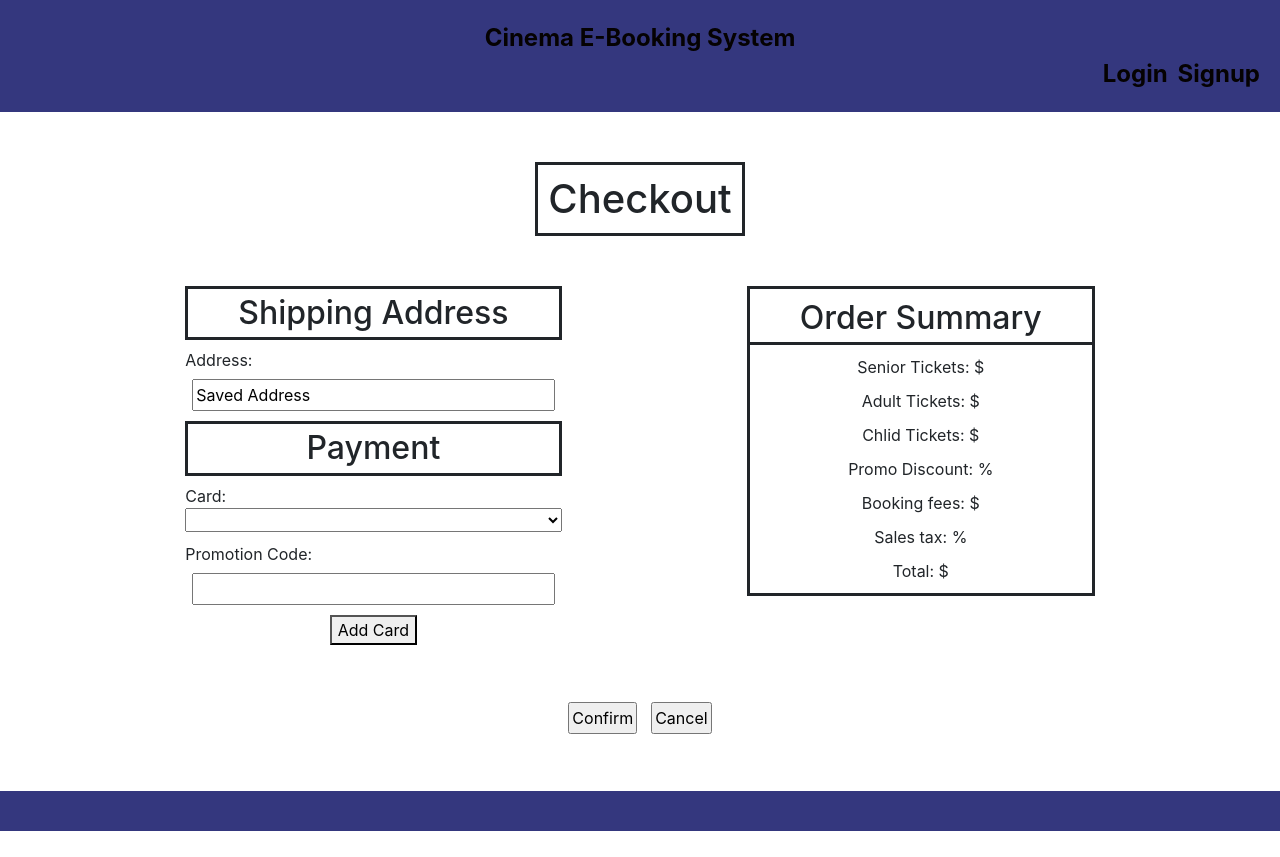
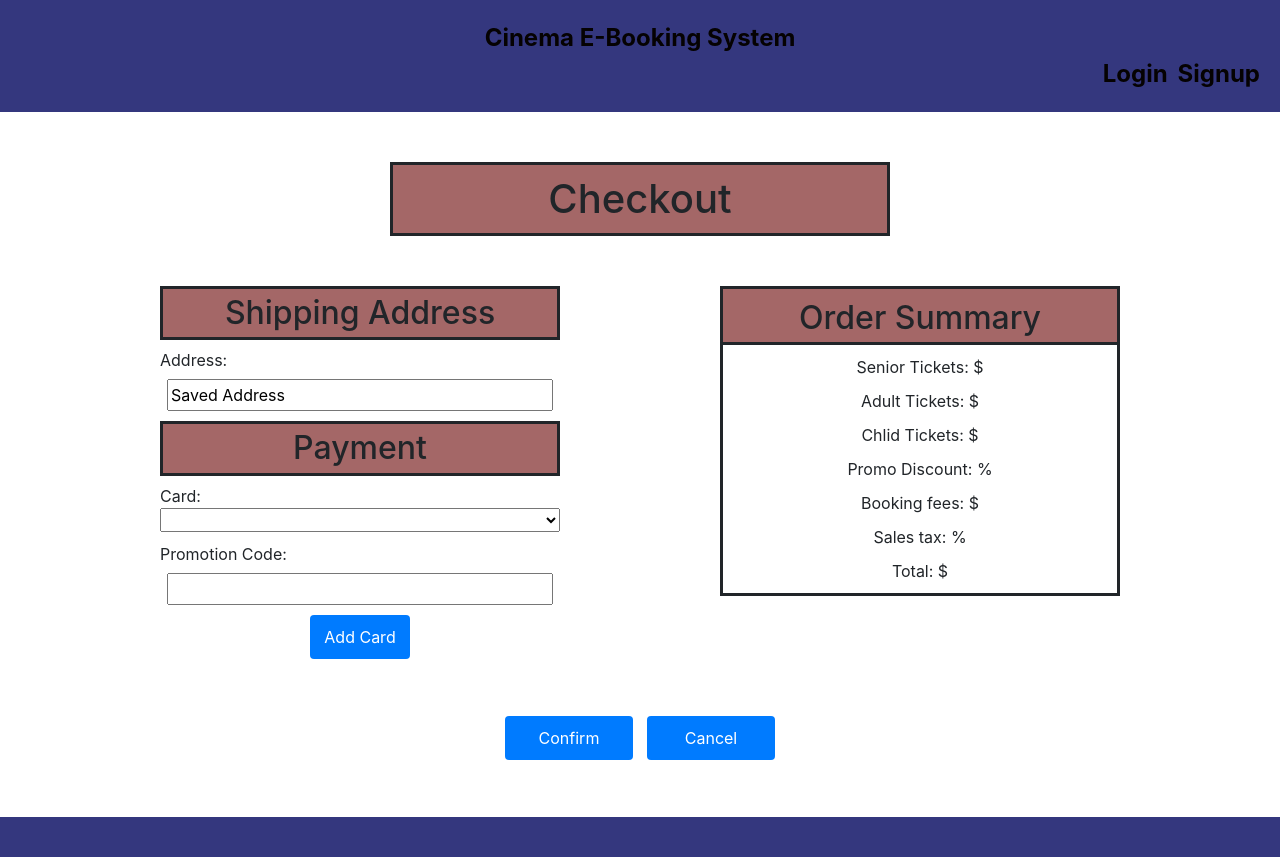
Before and after one commit to ehh67855/Cinema-Booking-Application, a React (Create React App) app in the folder frontend/: page /checkout in a window 1280 px wide. Before the commit the page ends 831 px from the top, so only its background shows below. Built offline with nearby package versions, Linux system fonts and the light colour scheme.

Commit message:
Added styling to Checkout page

```diff
--- a/frontend/src/components/CheckoutPages/Checkout.css
+++ b/frontend/src/components/CheckoutPages/Checkout.css
@@ -8,12 +8,17 @@
     border: solid;
     padding: 10px;
     margin: 0px;
+    width: 500px;
+    background-color: #A46767;
 }
 .checkoutAreaHdrs {
     text-align: center;
     border: solid;
     padding: 5px 50px;
+    width: 400px;
+    background-color: #A46767;
 }
+
 .checkoutArea {
     display: flex;
     justify-content:space-evenly;
@@ -59,8 +64,25 @@
     justify-content: center;
     margin-top: 50px;
 }
+
+.confirmCancelBtn input{
+    width: 10%;
+    padding: 10px;
+    background-color: #007bff;
+    color: white;
+    border: none;
+    border-radius: 4px;
+    cursor: pointer;
+}
 #addCardBtn {
     margin: 0px auto;
+    width: 25%;
+    padding: 10px;
+    background-color: #007bff;
+    color: white;
+    border: none;
+    border-radius: 4px;
+    cursor: pointer;
 }
 #checkoutPage {
     margin: 50px 0;
--- a/frontend/src/components/Signup/Signup.css
+++ b/frontend/src/components/Signup/Signup.css
@@ -21,6 +21,10 @@
   flex-direction: column;
 }
 
+.category-label{
+  text-align: center;
+  background-color: #A46767;
+}
 #promotions {
   display: flex;
   justify-content: space-around;
--- a/frontend/src/components/Signup/Signup.js
+++ b/frontend/src/components/Signup/Signup.js
@@ -108,6 +108,7 @@ function Signup() {
         <div className="login-link">
           Already registered? <a href="/login">Log in</a>
         </div>
+        <label>* Required</label>
       </form>
 
 
```
